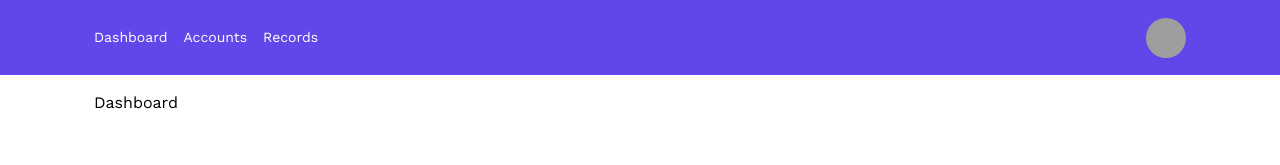
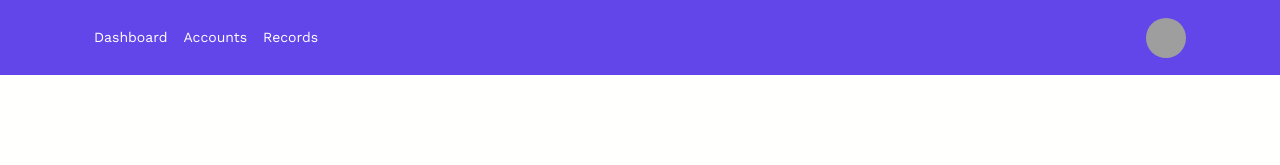
Before and after one commit to aprendizfc/trackify_frontend, a React (Vite) app: page / in a window 1280 px wide. Shown: the top 165 px of the page. Built offline with nearby package versions, Linux system fonts and the light colour scheme; grey boxes are pictures that could not be loaded.

Commit message:
Update styles

```diff
--- a/src/layouts/HomeLayout/HomeLayout.module.css
+++ b/src/layouts/HomeLayout/HomeLayout.module.css
@@ -1,3 +1,8 @@
+.wrapper {
+  display: flex;
+  background-color: var(--ghost-white);
+}
+
 .wrapper main {
-  padding-top: 75px;
+  flex: 1;
 }
```
